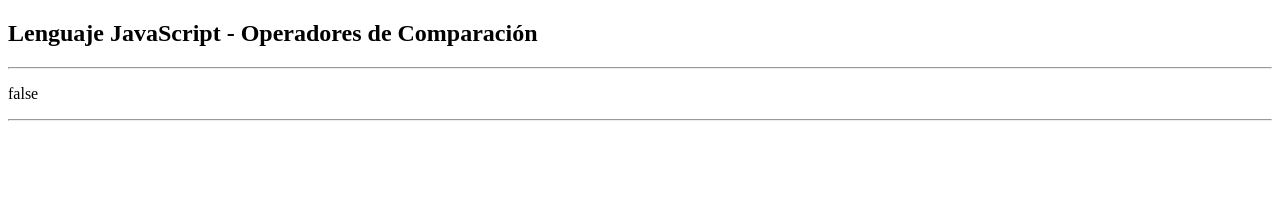
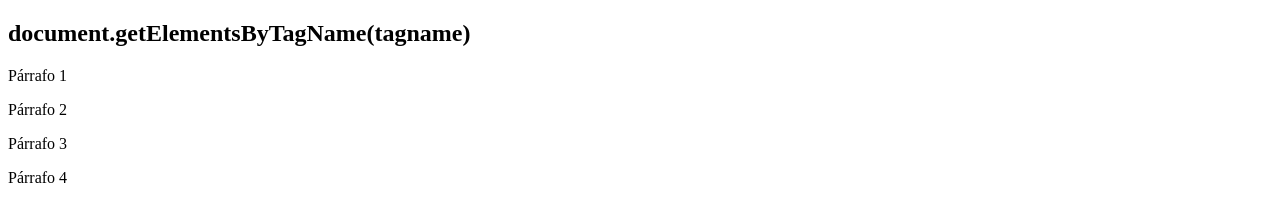
Before and after one commit to josemolinai/javascriptguia01, a plain HTML site: page dom-manipulacion-02/index.html in a window 1280 px wide. Drawn offline with Linux system fonts and the light colour scheme.

Commit message:
Manipulación DOM - document.getElementsByTagName(tagname)

```diff
--- a/js-op-comparacion/codigo_03.html
+++ b/dom-manipulacion-02/index.html
@@ -1,15 +1,18 @@
 <!DOCTYPE html>
-<html><body>
-<h2>Lenguaje JavaScript - Operadores de Comparación</h2>
-<hr><p id="consola"></p><hr>
-<script>
-var numero = "1";
-var resultado =  ( numero === 1);
+<html lang="es">
 
-escribir(resultado);
-function escribir(texto){
-	document.getElementById("consola").innerHTML = texto;
-}
-</script>
+<head>
+  <meta charset="UTF-8" />
+  <link rel="stylesheet" type="text/css" href="./css/estilos.css" />
+  <script src="./js/app.js"></script>
+</head>
+
+<body onload="onloadBody();">
+  <h2>document.getElementsByTagName(tagname)</h2>
+  <p></p>
+  <p></p>
+  <p></p>
+  <p></p>
 </body>
+
 </html>
--- /dev/null
+++ b/dom-manipulacion-02/js/app.js
@@ -0,0 +1,7 @@
+function onloadBody(){
+    var parrafos = document.getElementsByTagName("p");
+    parrafos[0].innerHTML = "Párrafo 1";
+    parrafos[1].innerHTML = "Párrafo 2";
+    parrafos[2].innerHTML = "Párrafo 3";
+    parrafos[3].innerHTML = "Párrafo 4";
+}
```
Also changed, not shown: dom-manipulacion-02/css/estilos.css (added), 2 other files.
